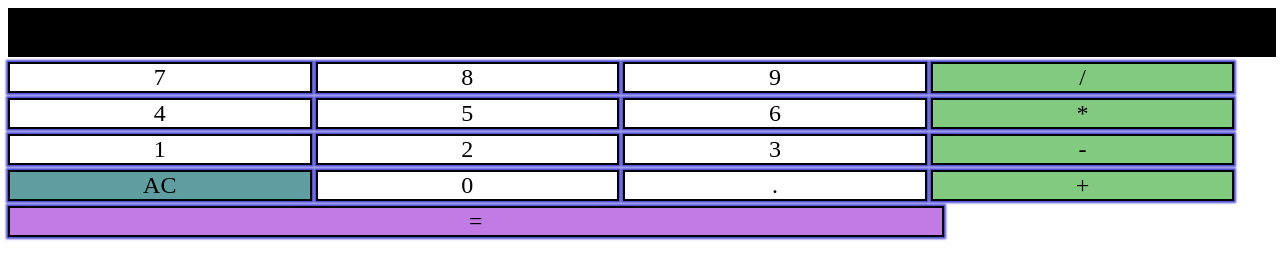
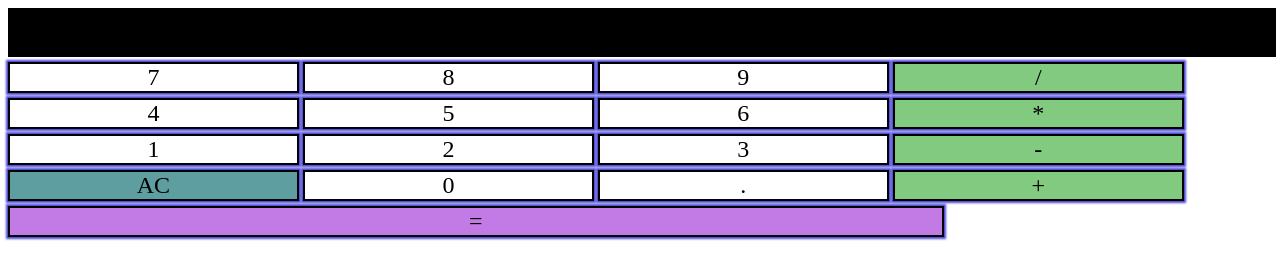
Before and after one commit to anupkunal/calculatorJS, a plain HTML site: page index.html in a window 1280 px wide. Drawn offline with Linux system fonts and the light colour scheme.

Commit message:
Update index.html

```diff
--- a/index.html
+++ b/index.html
@@ -40,7 +40,7 @@
             box-shadow: rgb(72, 70, 211) 0 0 2px 2px;
             text-align: center;
             margin-top: 5px;
-            width: 23.7%;
+            width: 22.7%;
             height: 30%;
             display: inline-block;
             border: 2px solid black;
```
